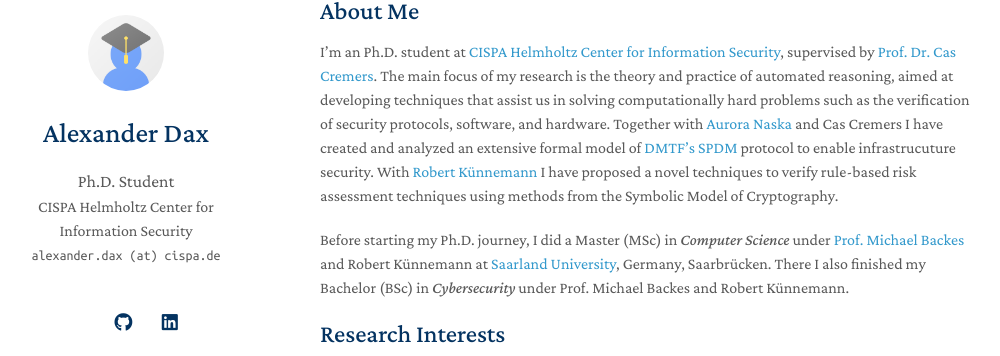
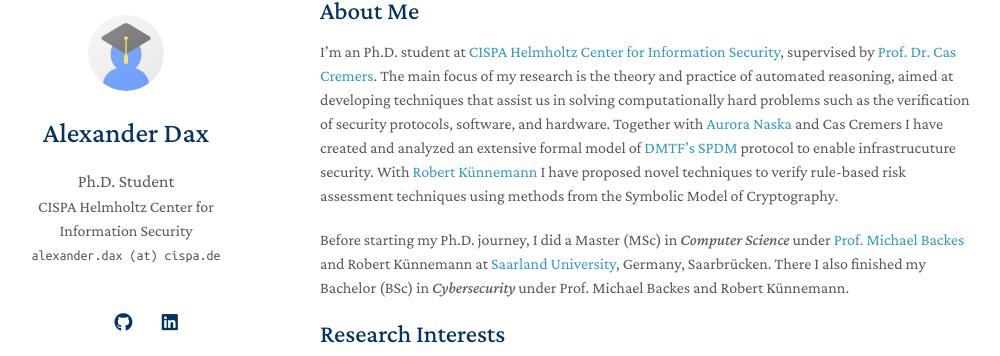
Before and after one commit to Alexander-Dax/alexander-dax.github.io, a Jekyll site: the page built from index.md, in a window 1280 px wide and 900 px high. Shown: the part 69-425 px from the top of the window, without its empty margins (150-1150 px from the left). Built offline with Jekyll 4.4.1, drawn with Linux system fonts in a browser that asks for light colours; nearby versions of some CDN libraries; a style sheet for code colours, icons or effects is not loaded; our own code applies the rules of GitHub Pages for plain Markdown files.

```diff
--- a/index.md
+++ b/index.md
@@ -7,7 +7,7 @@ layout: homepage
 I'm an Ph.D. student at [CISPA Helmholtz Center for Information Security](https://cispa.de), supervised by [Prof. Dr. Cas Cremers](https://people.cispa.io/cas.cremers/).
 The main focus of my research is the theory and practice of automated reasoning, aimed at developing techniques that assist us in solving computationally hard problems such as the verification of security protocols, software, and hardware.
 Together with [Aurora Naska](https://cispa.de/en/people/aurora.naska) and Cas Cremers I have created and analyzed an extensive formal model of [DMTF's SPDM](https://www.dmtf.org/standards/spdm) protocol to enable infrastrucuture security.
-With [Robert Künnemann](http://www.kunnemann.de/) I have proposed a novel techniques to verify rule-based risk assessment techniques using methods from the Symbolic Model of Cryptography.
+With [Robert Künnemann](http://www.kunnemann.de/) I have proposed novel techniques to verify rule-based risk assessment techniques using methods from the Symbolic Model of Cryptography.
 
 Before starting my Ph.D. journey,
 I did a Master (MSc) in *Computer Science* under [Prof. Michael Backes](https://cispa.de/en/people/backes) and Robert Künnemann at [Saarland University](https://www.uni-saarland.de/en/home.html), Germany, Saarbrücken.
```
